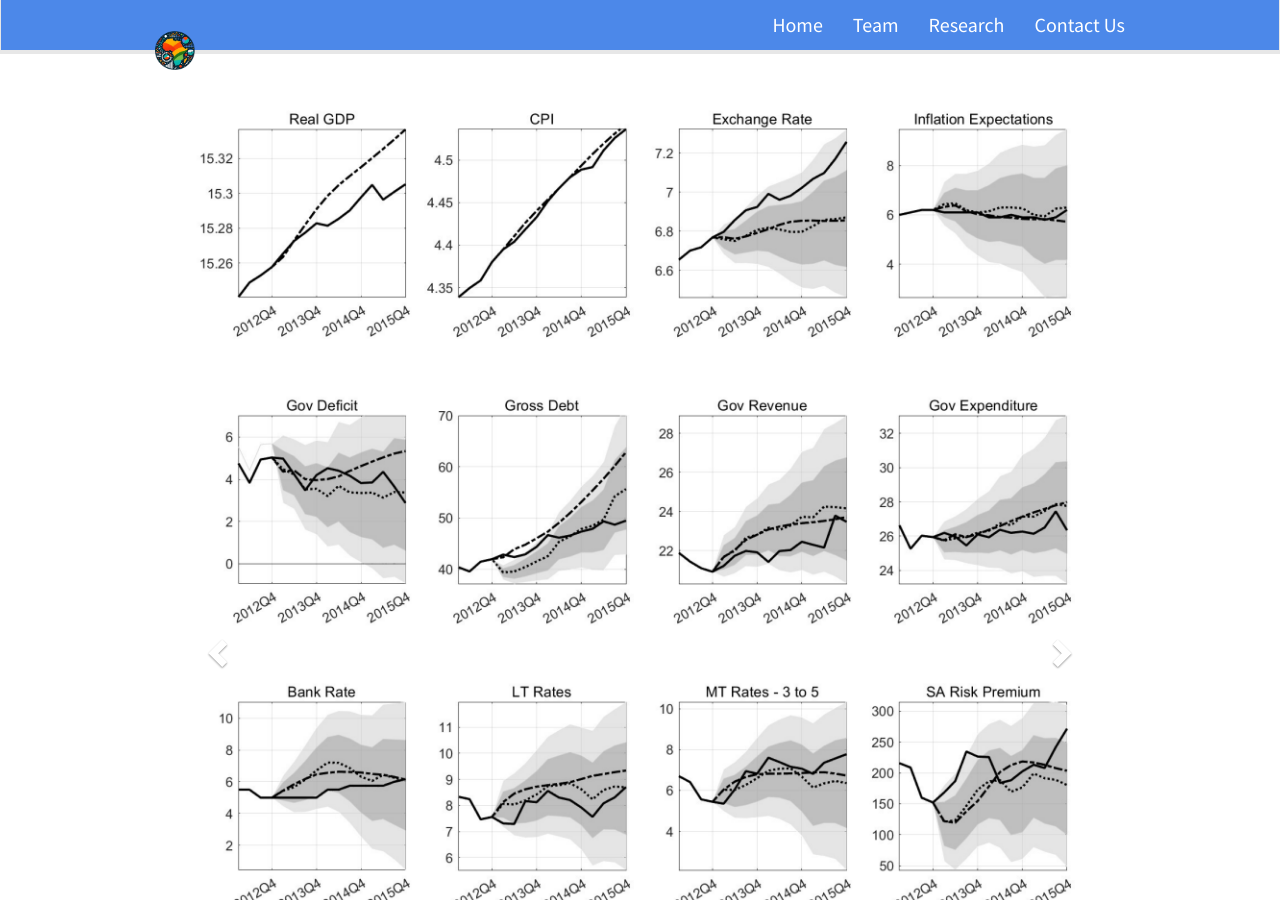
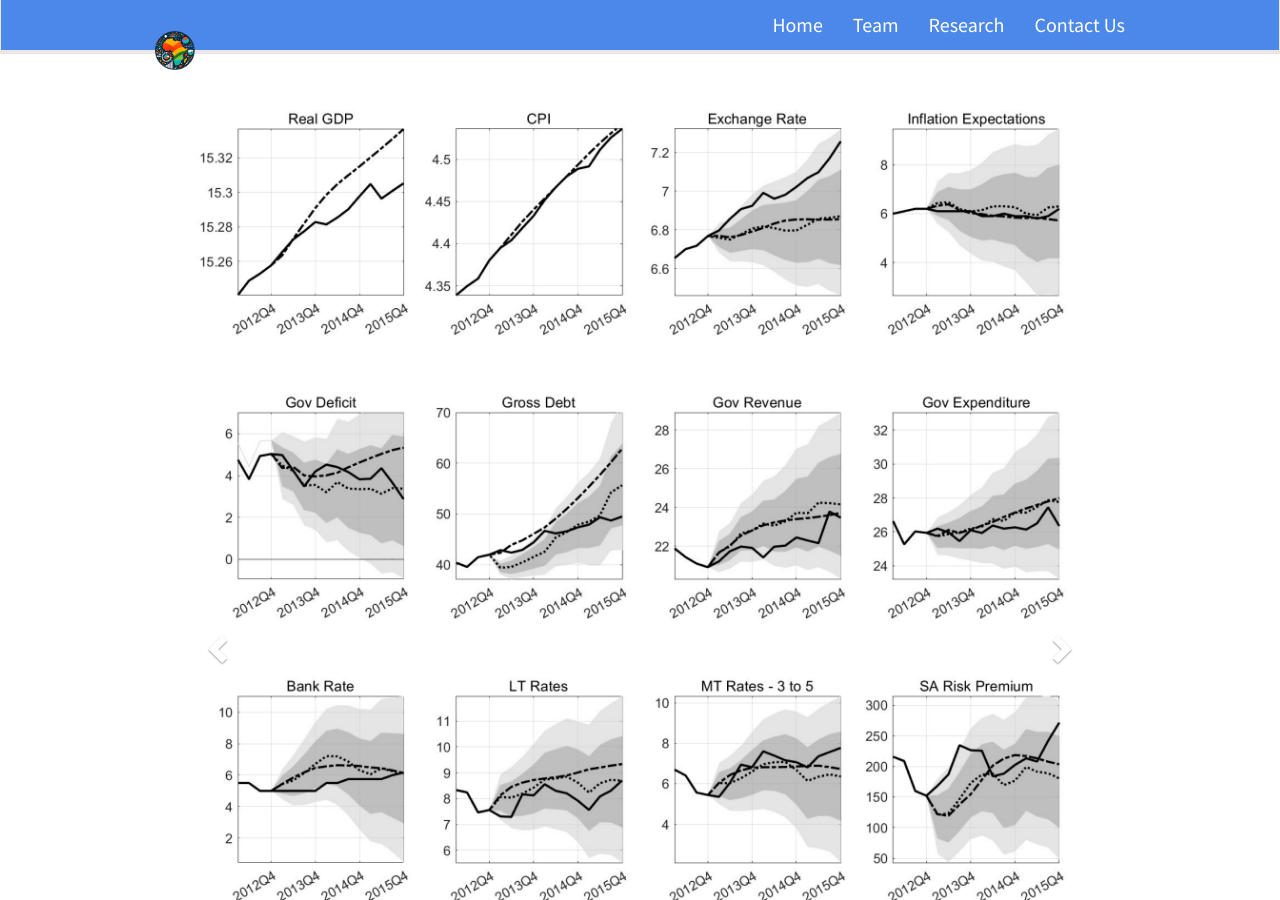
Before and after one commit to upmacrolab/upmacrolab.github.io, a Jekyll site: the page built from _pages/home.md, in a window 1280 px wide and 900 px high. Built offline with Jekyll 4.4.1, drawn with Linux system fonts in a browser that asks for light colours; nearby versions of some CDN libraries.

Commit message:
Update home.md
updated the sizes

```diff
--- a/_pages/home.md
+++ b/_pages/home.md
@@ -22,7 +22,7 @@
     <div class="carousel-inner" markdown="0">
         <div class="item active">
 
-            <img src="{{ site.url }}{{ site.baseurl }}/images/pubpic/rates2.png" alt="Conditional forecasting"  width="500" height="300"/>
+            <img src="{{ site.url }}{{ site.baseurl }}/images/pubpic/rates2.png" alt="Conditional forecasting"  width="900" height="500"/>
               <div class="text">
           <h3> Regulation and bank lending in South Africa: A narrative index approach</h3>
           <p> Publish Date: 2024</p>
@@ -33,7 +33,7 @@
 
         </div>
         <div class="item">
-            <img src="{{ site.url }}{{ site.baseurl }}/images/pubpic/stagnation_macro.png" alt="Conditional forecasting" />
+            <img src="{{ site.url }}{{ site.baseurl }}/images/pubpic/stagnation_macro.png" alt="Conditional forecasting" width="900" height="500"/>
             <div class="text">
               <h3>Can monetary and fiscal policy account for South Africa’s economic stagnation?</h3>
               <p> Publish Date: 19-01-2024 </p>
```
